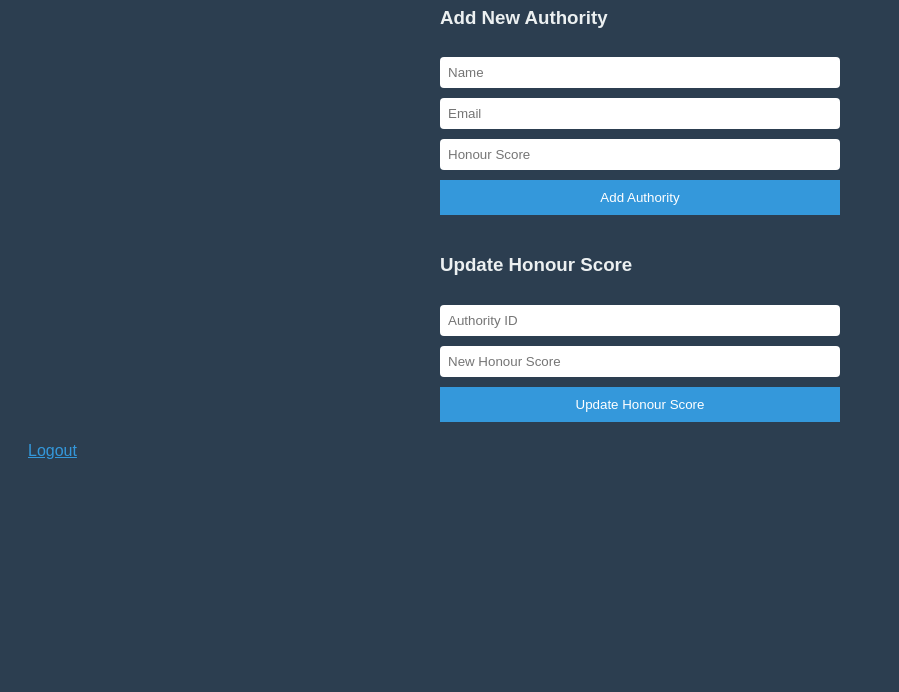
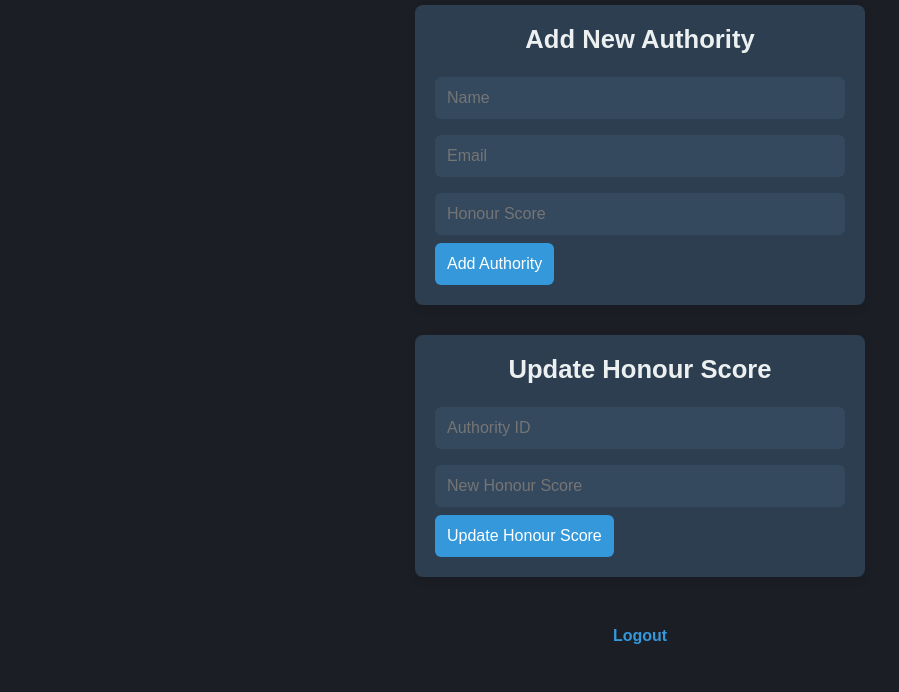
Before and after one commit to Anubhab-Rakshit/syntaxerror-hacknovare, a website: page views/modify.html in a window 1280 px wide. Shown: the part 108-800 px from the top of the page, without its empty margins (0-899 px from the left). Drawn offline with Linux system fonts and the light colour scheme.

Commit message:
Update modify.html

```diff
--- a/views/modify.html
+++ b/views/modify.html
@@ -1,45 +1,128 @@
 <!DOCTYPE html>
 <html lang="en">
+
 <head>
     <meta charset="UTF-8" />
     <meta name="viewport" content="width=device-width, initial-scale=1.0" />
     <title>Modify Authorities</title>
     <style>
+        * {
+            box-sizing: border-box;
+            margin: 0;
+            padding: 0;
+        }
+
         body {
-        font-family: Arial, sans-serif;
-        background-color: #2c3e50;
+            font-family: 'Arial', sans-serif;
+            background-color: #1c1e26;
             color: #ecf0f1;
             padding: 20px;
+            display: flex;
+            flex-direction: column;
+            justify-content: center;
+            align-items: center;
+            min-height: 100vh;
         }
+
         h2 {
             text-align: center;
+            margin-bottom: 20px;
+            font-size: 2.5rem;
+            font-weight: 600;
+            color: #f39c12;
         }
+
         form {
-        margin: 20px auto;
-        max-width: 400px;
-        display: flex;
-        flex-direction: column;
-        gap: 10px;
+            width: 100%;
+            max-width: 450px;
+            background-color: #2c3e50;
+            padding: 20px;
+            border-radius: 8px;
+            box-shadow: 0 4px 8px rgba(0, 0, 0, 0.1);
+            margin-bottom: 30px;
         }
+
+        h3 {
+            margin-bottom: 15px;
+            font-size: 1.6rem;
+            color: #ecf0f1;
+            text-align: center;
+        }
+
         input, select {
-        padding: 8px;
+            padding: 12px;
+            margin: 8px 0;
             border: none;
-        border-radius: 4px;
+            border-radius: 6px;
+            font-size: 1rem;
+            outline: none;
+            width: 100%;
+            background-color: #34495e;
+            color: #ecf0f1;
         }
+
+        input:focus, select:focus {
+            background-color: #16a085;
+            transition: background-color 0.3s ease;
+        }
+
         button {
-        padding: 10px;
+            padding: 12px;
             border: none;
+            border-radius: 6px;
             background-color: #3498db;
             color: white;
+            font-size: 1rem;
             cursor: pointer;
+            transition: all 0.3s ease;
         }
+
         button:hover {
             background-color: #2980b9;
+            transform: translateY(-3px);
+        }
+
+        a {
+            display: inline-block;
+            color: #3498db;
+            text-align: center;
+            font-size: 1rem;
+            font-weight: bold;
+            margin-top: 20px;
+            text-decoration: none;
+            transition: all 0.3s ease;
+        }
+
+        a:hover {
+            color: #2980b9;
+            transform: translateY(-2px);
+        }
+
+        /* Responsive Styles */
+        @media (max-width: 768px) {
+            h2 {
+                font-size: 2rem;
+            }
+
+            form {
+                width: 90%;
+                padding: 15px;
+            }
+
+            button {
+                font-size: 0.9rem;
+            }
+
+            a {
+                font-size: 0.9rem;
+            }
         }
     </style>
 </head>
+
 <body>
     <h2>Modify Authorities</h2>
+
     <form action="/authorities-modify/add" method="POST">
         <h3>Add New Authority</h3>
         <input type="text" name="name" placeholder="Name" required />
@@ -55,6 +138,7 @@
         <button type="submit">Update Honour Score</button>
     </form>
 
-    <a href="/authorities-modify/logout" style="color: #3498db;">Logout</a>
+    <a href="/authorities-modify/logout">Logout</a>
 </body>
+
 </html>
```
Lines whose indentation alone changed are shown as unchanged.
